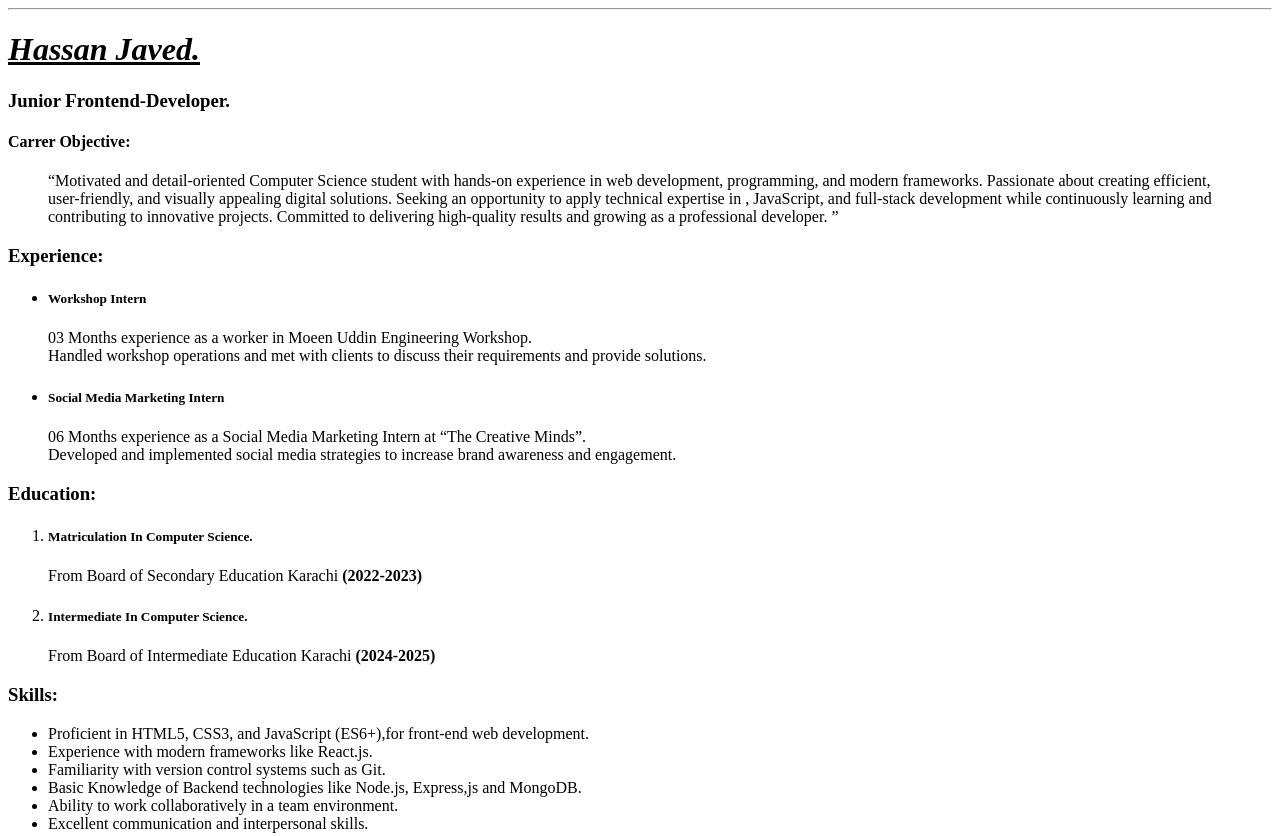
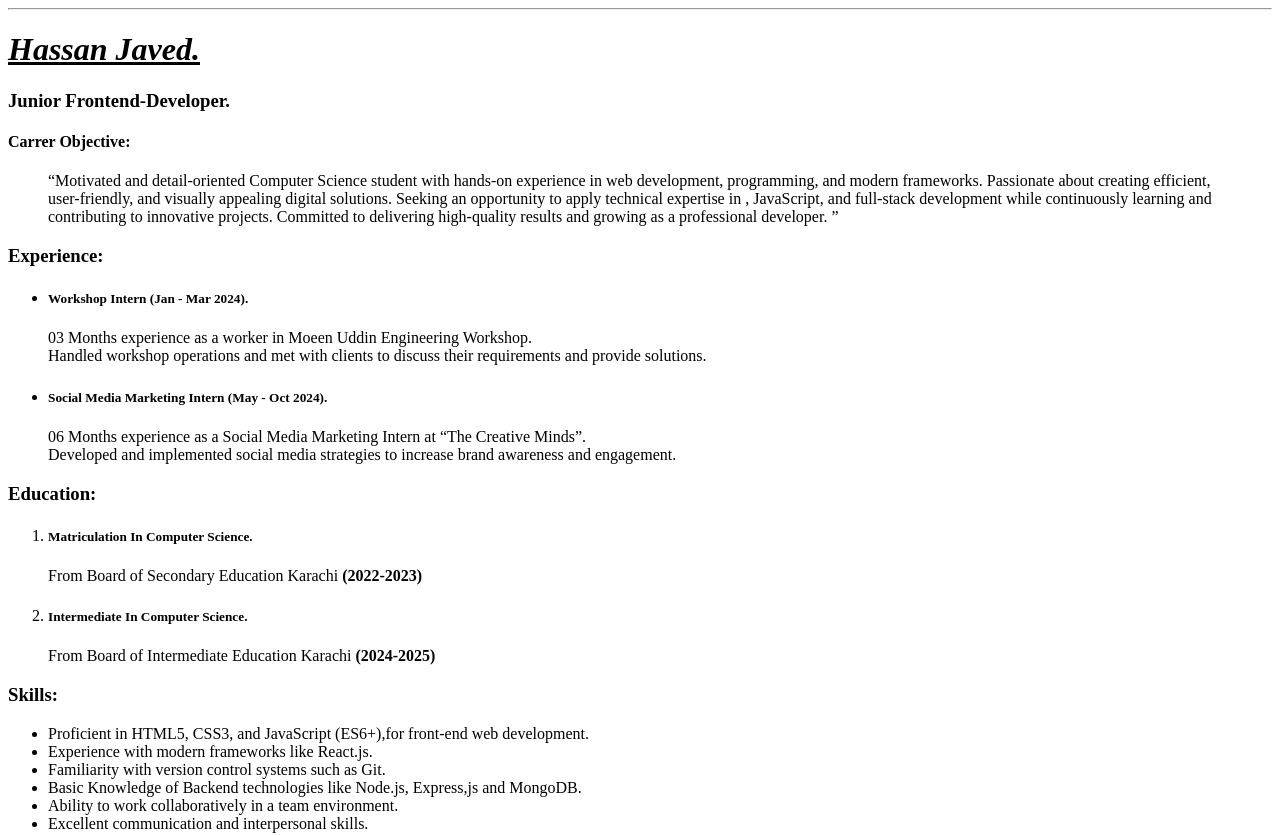
Before and after one commit to Hassanjaved17/Assignment-CV, a plain HTML site: page index.html in a window 1280 px wide. Shown: the top 836 px of the page. Drawn offline with Linux system fonts and the light colour scheme.

Commit message:
add features

```diff
--- a/index.html
+++ b/index.html
@@ -4,7 +4,7 @@
 <head>
     <meta charset="UTF-8">
     <meta name="viewport" content="width=device-width, initial-scale=1.0">
-    <title>Hassan Javed</title>
+    <title>Hassan Javed - CV</title>
 </head>
 
 <body>
@@ -22,7 +22,7 @@
     <h3>Experience:</h3>
     <ul>
         <li>
-            <h5>Workshop Intern</h5>
+            <h5>Workshop Intern (Jan - Mar 2024).</h5>
             <p>
                 03 Months experience as a worker in Moeen Uddin Engineering Workshop. <br>
                 Handled workshop operations and met with clients to discuss their requirements and provide solutions.
@@ -30,7 +30,7 @@
         </li>
 
         <li>
-            <h5>Social Media Marketing Intern</h5>
+            <h5>Social Media Marketing Intern  (May - Oct 2024).</h5>
             <p>
                 06 Months experience as a Social Media Marketing Intern at
                 <q>The Creative Minds</q>. <br>
```
